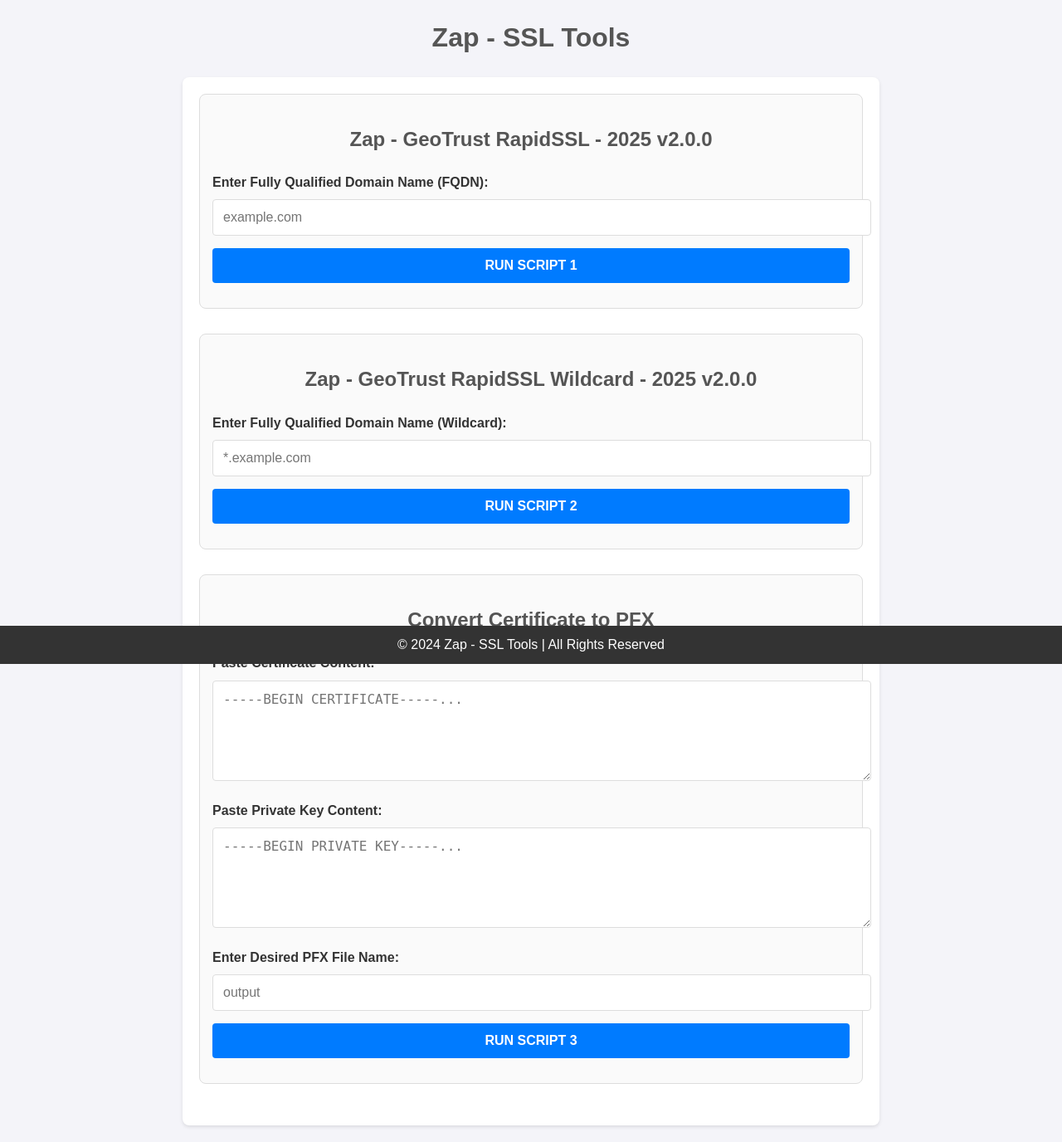
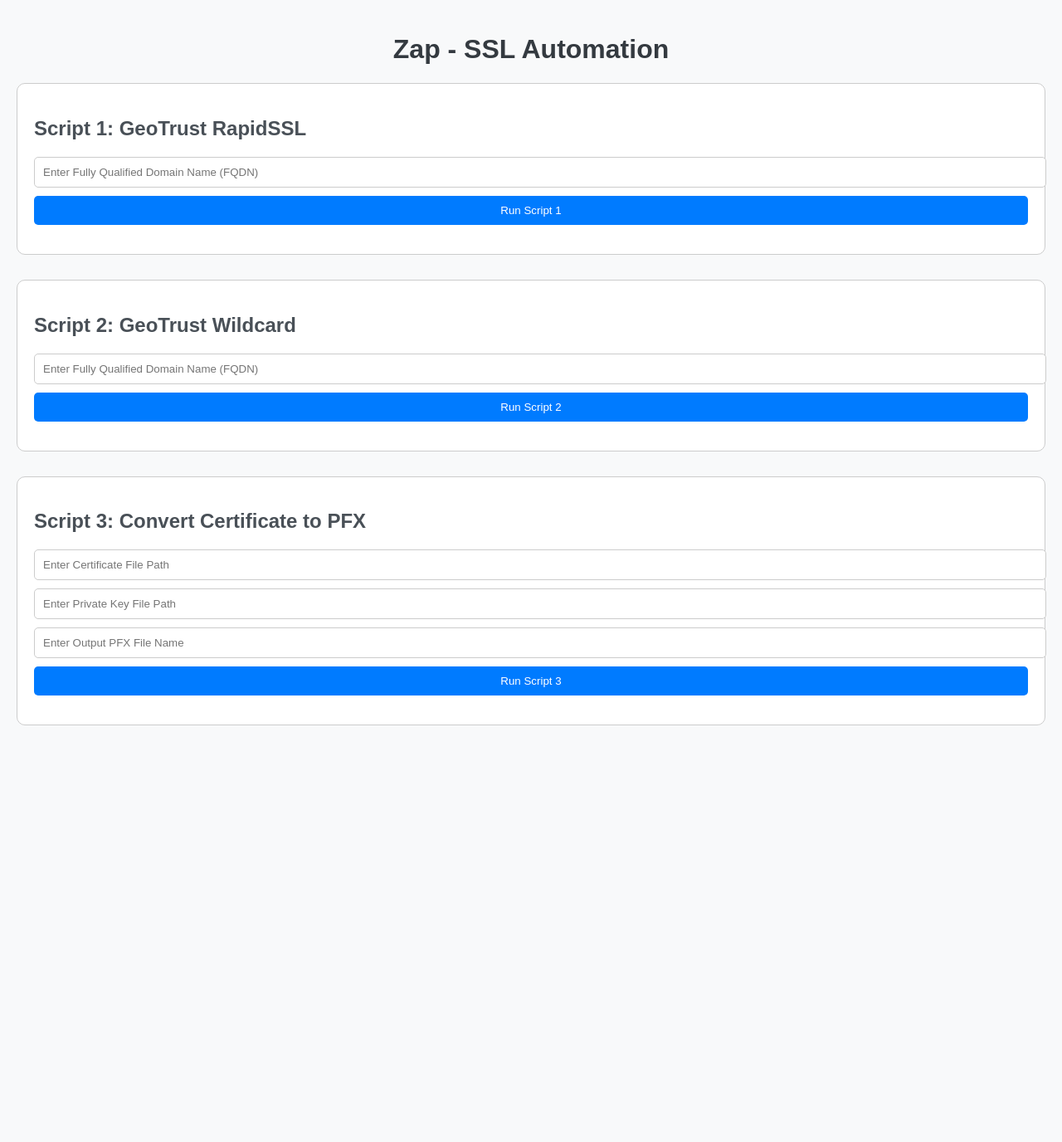
Before and after one commit to davidhei2023/ssl-pfx-automation, a Flask app: page / in a window 1280 px wide. Shown: the whole page at 83% size. After the commit the page ends 874 px from the top, so only its background shows below. Run offline with Flask 3, Linux system fonts and the light colour scheme.

Commit message:
App v0.2.0

```diff
--- a/app.py
+++ b/app.py
@@ -7,7 +7,7 @@
 CORS(app)
 
 # Directory to store generated files
-BASE_DOWNLOAD_DIR = os.path.expanduser('~/Downloads')
+BASE_DOWNLOAD_DIR = os.path.expanduser('~/Downloads') if os.name != 'nt' else os.path.expanduser('~\\Downloads')
 app.config['DOWNLOAD_FOLDER'] = BASE_DOWNLOAD_DIR
 
 # Ensure the base download directory exists
@@ -24,7 +24,7 @@
 def run_script1():
     try:
         data = request.get_json()
-        fqdn = data.get('fqdn')
+        fqdn = data.get('fqdn-script1')
         if not fqdn:
             return jsonify({"error": "FQDN is required"}), 400
 
@@ -35,7 +35,7 @@
 
         # Run script1.py to generate the files
         result = subprocess.run(
-            ["python3", "./scripts/script1.py", fqdn],
+            ["python", "./scripts/script1.py", fqdn],
             capture_output=True, text=True
         )
 
@@ -64,6 +64,83 @@
         return jsonify({"error": str(e)}), 500
 
 
+@app.route('/run/script2', methods=['POST'])
+def run_script2():
+    try:
+        data = request.get_json()
+        fqdn = data.get('fqdn-script2')
+        if not fqdn:
+            return jsonify({"error": "FQDN is required"}), 400
+
+        # Sanitize FQDN
+        sanitized_fqdn = fqdn.translate({ord(c): None for c in r':\/\*?"<>|'})
+        output_dir = os.path.join(app.config['DOWNLOAD_FOLDER'], f"{sanitized_fqdn}-wildcard-2025")
+        os.makedirs(output_dir, exist_ok=True)
+
+        # Run script2.py to generate the files
+        result = subprocess.run(
+            ["python", "./scripts/script2.py", fqdn],
+            capture_output=True, text=True
+        )
+
+        if result.returncode != 0:
+            return jsonify({"error": result.stderr.strip()}), 500
+
+        # Check for the expected output files
+        key_file = os.path.join(output_dir, f"wildcard-{sanitized_fqdn}-2025.key")
+        csr_file = os.path.join(output_dir, f"wildcard-{sanitized_fqdn}-2025.csr")
+        dk_file = os.path.join(output_dir, f"DKwildcard-{sanitized_fqdn}-2025.key")
+
+        # Verify all files exist
+        missing_files = [
+            file for file in [key_file, csr_file, dk_file] if not os.path.exists(file)
+        ]
+        if missing_files:
+            return jsonify({"error": f"Missing files: {', '.join(missing_files)}"}), 500
+
+        return jsonify({
+            "key_file": f"/download/{sanitized_fqdn}-wildcard-2025/wildcard-{sanitized_fqdn}-2025.key",
+            "csr_file": f"/download/{sanitized_fqdn}-wildcard-2025/wildcard-{sanitized_fqdn}-2025.csr",
+            "dk_file": f"/download/{sanitized_fqdn}-wildcard-2025/DKwildcard-{sanitized_fqdn}-2025.key"
+        }), 200
+
+    except Exception as e:
+        return jsonify({"error": str(e)}), 500
+
+
+@app.route('/run/script3', methods=['POST'])
+def run_script3():
+    try:
+        data = request.get_json()
+        cert_file = data.get('cert-file')
+        key_file = data.get('key-file')
+        pfx_output_file = data.get('pfx-output-file')
+
+        if not cert_file or not key_file or not pfx_output_file:
+            return jsonify({"error": "All fields are required"}), 400
+
+        sanitized_output = pfx_output_file.translate({ord(c): None for c in r':\/\*?"<>|'})
+        output_file = os.path.join(app.config['DOWNLOAD_FOLDER'], sanitized_output)
+
+        result = subprocess.run(
+            ["python", "./scripts/script3.py", cert_file, key_file, output_file],
+            capture_output=True, text=True
+        )
+
+        if result.returncode != 0:
+            return jsonify({"error": result.stderr.strip()}), 500
+
+        if not os.path.exists(output_file):
+            return jsonify({"error": f"PFX file '{output_file}' not created."}), 500
+
+        return jsonify({
+            "pfx_file": f"/download/{sanitized_output}"
+        }), 200
+
+    except Exception as e:
+        return jsonify({"error": str(e)}), 500
+
+
 @app.route('/download/<path:filepath>', methods=['GET'])
 def download(filepath):
     try:
--- a/templates/index.html
+++ b/templates/index.html
@@ -3,146 +3,149 @@
 <head>
     <meta charset="UTF-8">
     <meta name="viewport" content="width=device-width, initial-scale=1.0">
-    <title>Zap - SSL Tools</title>
+    <title>Zap - SSL Automation</title>
     <style>
         body {
             font-family: Arial, sans-serif;
             margin: 0;
-            padding: 0;
-            background-color: #f4f4f9;
-            color: #333;
-            line-height: 1.6;
+            padding: 20px;
+            background-color: #f8f9fa;
         }
-        h1, h2 {
+
+        h1 {
             text-align: center;
-            color: #555;
+            color: #343a40;
         }
-        h1 {
-            margin-top: 20px;
+
+        .form-container {
+            margin-bottom: 30px;
+            padding: 20px;
+            border: 1px solid #ccc;
+            border-radius: 10px;
+            background-color: #fff;
         }
-        .container {
-            max-width: 800px;
-            margin: 20px auto;
-            padding: 20px;
-            background: #fff;
-            box-shadow: 0 2px 4px rgba(0, 0, 0, 0.1);
-            border-radius: 8px;
+
+        .form-container h2 {
+            color: #495057;
         }
-        form {
-            margin-bottom: 30px;
-            padding: 15px;
-            border: 1px solid #ddd;
-            border-radius: 8px;
-            background: #fafafa;
+
+        .form-container input, .form-container button {
+            display: block;
+            width: 100%;
+            margin: 10px 0;
+            padding: 10px;
+            border: 1px solid #ccc;
+            border-radius: 5px;
         }
-        label {
-            display: block;
-            margin-bottom: 8px;
-            font-weight: bold;
-        }
-        input, textarea, button {
-            width: 100%;
-            padding: 12px;
-            margin-bottom: 15px;
-            border: 1px solid #ddd;
-            border-radius: 4px;
-            font-size: 16px;
-        }
-        button {
-            background-color: #007BFF;
-            color: white;
+
+        .form-container button {
+            background-color: #007bff;
+            color: #fff;
             border: none;
             cursor: pointer;
-            font-weight: bold;
-            text-transform: uppercase;
-            transition: background-color 0.3s ease;
         }
-        button:hover {
+
+        .form-container button:hover {
             background-color: #0056b3;
         }
-        footer {
-            text-align: center;
-            padding: 10px 0;
-            background-color: #333;
-            color: #fff;
-            position: fixed;
-            bottom: 0;
-            width: 100%;
+
+        .output-container {
+            margin-top: 15px;
+        }
+
+        .output-container a {
+            display: block;
+            margin: 5px 0;
+            color: #007bff;
+            text-decoration: none;
+        }
+
+        .output-container a:hover {
+            text-decoration: underline;
+        }
+
+        .error {
+            color: red;
+        }
+
+        .success {
+            color: green;
         }
     </style>
 </head>
 <body>
-    <h1>Zap - SSL Tools</h1>
-    <div class="container">
-        <form id="script1">
-            <h2>Zap - GeoTrust RapidSSL - 2025 v2.0.0</h2>
-            <label for="fqdn1">Enter Fully Qualified Domain Name (FQDN):</label>
-            <input type="text" id="fqdn1" name="fqdn" placeholder="example.com" required>
-            <button type="submit">Run Script 1</button>
-            <div id="output1"></div>
-        </form>
+    <h1>Zap - SSL Automation</h1>
 
-        <form id="script2">
-            <h2>Zap - GeoTrust RapidSSL Wildcard - 2025 v2.0.0</h2>
-            <label for="fqdn2">Enter Fully Qualified Domain Name (Wildcard):</label>
-            <input type="text" id="fqdn2" name="fqdn" placeholder="*.example.com" required>
-            <button type="submit">Run Script 2</button>
-            <div id="output2"></div>
-        </form>
+    <!-- Script 1 -->
+    <div class="form-container">
+        <h2>Script 1: GeoTrust RapidSSL</h2>
+        <input type="text" id="fqdn-script1" placeholder="Enter Fully Qualified Domain Name (FQDN)">
+        <button id="run-script1">Run Script 1</button>
+        <div id="output-script1" class="output-container"></div>
+    </div>
 
-        <form id="script3">
-            <h2>Convert Certificate to PFX</h2>
-            <label for="certificate">Paste Certificate Content:</label>
-            <textarea id="certificate" name="certificate" rows="5" placeholder="-----BEGIN CERTIFICATE-----..." required></textarea>
-            <label for="privateKey">Paste Private Key Content:</label>
-            <textarea id="privateKey" name="privateKey" rows="5" placeholder="-----BEGIN PRIVATE KEY-----..." required></textarea>
-            <label for="pfxName">Enter Desired PFX File Name:</label>
-            <input type="text" id="pfxName" name="pfxName" placeholder="output" required>
-            <button type="submit">Run Script 3</button>
-            <div id="output3"></div>
-        </form>
+    <!-- Script 2 -->
+    <div class="form-container">
+        <h2>Script 2: GeoTrust Wildcard</h2>
+        <input type="text" id="fqdn-script2" placeholder="Enter Fully Qualified Domain Name (FQDN)">
+        <button id="run-script2">Run Script 2</button>
+        <div id="output-script2" class="output-container"></div>
     </div>
-    <footer>
-        &copy; 2024 Zap - SSL Tools | All Rights Reserved
-    </footer>
+
+    <!-- Script 3 -->
+    <div class="form-container">
+        <h2>Script 3: Convert Certificate to PFX</h2>
+        <input type="text" id="cert-file" placeholder="Enter Certificate File Path">
+        <input type="text" id="key-file" placeholder="Enter Private Key File Path">
+        <input type="text" id="pfx-output-file" placeholder="Enter Output PFX File Name">
+        <button id="run-script3">Run Script 3</button>
+        <div id="output-script3" class="output-container"></div>
+    </div>
 
     <script>
-        async function handleFormSubmit(event, endpoint, outputId) {
-    event.preventDefault();
-    const formData = new FormData(event.target);
-    const data = Object.fromEntries(formData.entries());
-    const output = document.getElementById(outputId);
-    output.textContent = "Processing...";
+        document.addEventListener('DOMContentLoaded', () => {
+            const runScript = (inputs, outputId, endpoint) => {
+                const data = {};
+                inputs.forEach(inputId => {
+                    const value = document.getElementById(inputId).value;
+                    if (!value) {
+                        document.getElementById(outputId).innerHTML = `<p class="error">All fields are required.</p>`;
+                        return;
+                    }
+                    data[inputId] = value;
+                });
 
-    try {
-        const response = await fetch(endpoint, {
-            method: "POST",
-            headers: { "Content-Type": "application/json" },
-            body: JSON.stringify(data),
+                fetch(endpoint, {
+                    method: 'POST',
+                    headers: { 'Content-Type': 'application/json' },
+                    body: JSON.stringify(data)
+                })
+                .then(response => response.json())
+                .then(data => {
+                    if (data.error) {
+                        document.getElementById(outputId).innerHTML = `<p class="error">Error: ${data.error}</p>`;
+                    } else {
+                        const links = Object.keys(data).map(key => `<a href="${data[key]}" download>${key.replace('_', ' ')}</a>`).join('');
+                        document.getElementById(outputId).innerHTML = links;
+                    }
+                })
+                .catch(err => {
+                    document.getElementById(outputId).innerHTML = `<p class="error">Error: ${err.message}</p>`;
+                });
+            };
+
+            document.getElementById('run-script1').addEventListener('click', () => {
+                runScript(['fqdn-script1'], 'output-script1', '/run/script1');
+            });
+
+            document.getElementById('run-script2').addEventListener('click', () => {
+                runScript(['fqdn-script2'], 'output-script2', '/run/script2');
+            });
+
+            document.getElementById('run-script3').addEventListener('click', () => {
+                runScript(['cert-file', 'key-file', 'pfx-output-file'], 'output-script3', '/run/script3');
+            });
         });
-
-        if (!response.ok) {
-            const errorText = await response.text();
-            output.textContent = `Error: ${response.status} ${response.statusText}\n${errorText}`;
-            return;
-        }
-
-        const result = await response.json();
-        output.innerHTML = `
-            <p>Files generated successfully:</p>
-            ${result.key_file ? `<a href="${result.key_file}" download>Download Key File</a><br>` : ""}
-            ${result.csr_file ? `<a href="${result.csr_file}" download>Download CSR File</a><br>` : ""}
-            ${result.pfx_file ? `<a href="${result.pfx_file}" download>Download PFX File</a>` : ""}
-        `;
-    } catch (error) {
-        output.textContent = `Error: ${error.message}`;
-    }
-}
-
-
-        document.getElementById("script1").addEventListener("submit", (e) => handleFormSubmit(e, "/run/script1", "output1"));
-        document.getElementById("script2").addEventListener("submit", (e) => handleFormSubmit(e, "/run/script2", "output2"));
-        document.getElementById("script3").addEventListener("submit", (e) => handleFormSubmit(e, "/run/script3", "output3"));
     </script>
 </body>
 </html>
```
Also changed, not shown: scripts/script1.py (+12 -18 lines).
